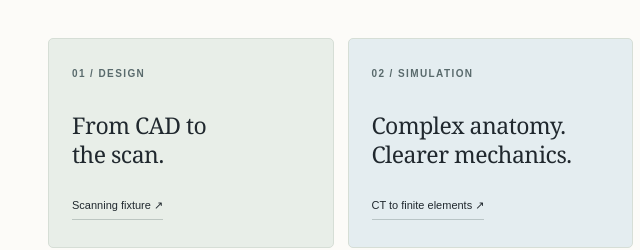
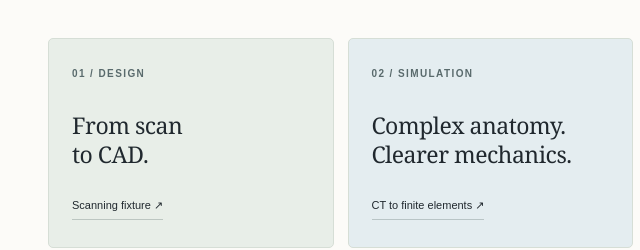
Before and after one commit to Vaishakhraju1/vaishakhraju1.github.io, a plain HTML site: page index.html in a window 1280 px wide. Shown: the part 1179-1429 px from the top of the page, 0-640 px from the left. Drawn offline with Linux system fonts and the light colour scheme.

Commit message:
Correct project shortcut to Scan to CAD

```diff
--- a/index.html
+++ b/index.html
@@ -47,7 +47,7 @@
 <section class="section wrap" id="work" aria-labelledby="work-title">
 <div class="section-heading"><div><p class="eyebrow">01 / ENGINEERING PROJECTS</p><h2 id="work-title">Mechanics in practice.</h2></div><p>Applied FEA, geometry preparation, fixture design,<br class="desktop"> and Python tools for repeatable analysis.</p></div>
 <nav class="project-index" aria-label="Explore engineering projects">
-<a href="#scanning-fixture"><span>01 / DESIGN</span><strong>From CAD to<br>the scan.</strong><small>Scanning fixture ↗</small></a>
+<a href="#scanning-fixture"><span>01 / DESIGN</span><strong>From scan<br>to CAD.</strong><small>Scanning fixture ↗</small></a>
 <a href="#senegal-ct-fea"><span>02 / SIMULATION</span><strong>Complex anatomy.<br>Clearer mechanics.</strong><small>CT to finite elements ↗</small></a>
 <a href="#phd-gait-simulations"><span>03 / MOVEMENT</span><strong>Mechanics<br>in motion.</strong><small>Walking &amp; running ↗</small></a>
 <a href="#code"><span>04 / AUTOMATION</span><strong>Less repetition.<br>More engineering.</strong><small>Python engineering tools ↗</small></a>
```
